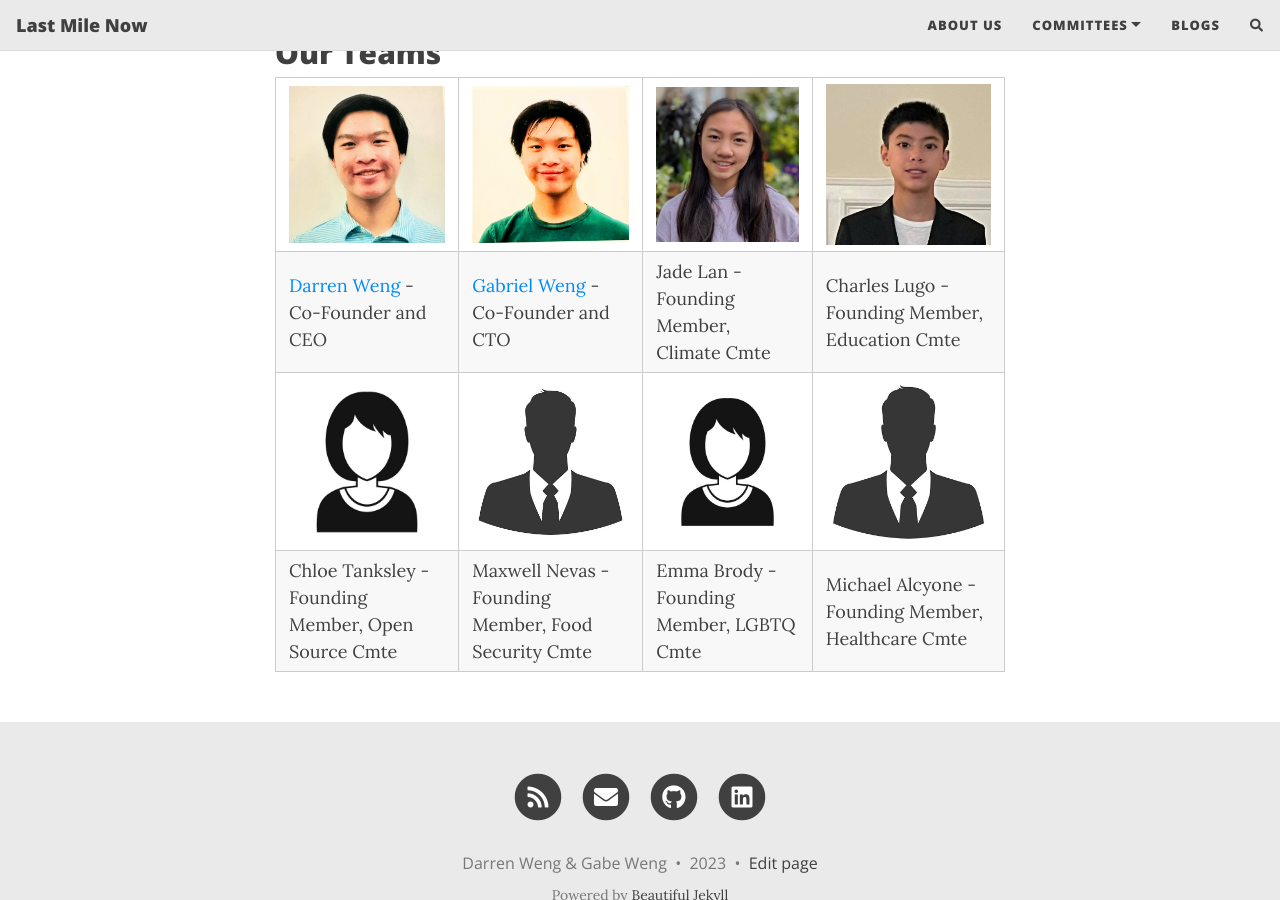
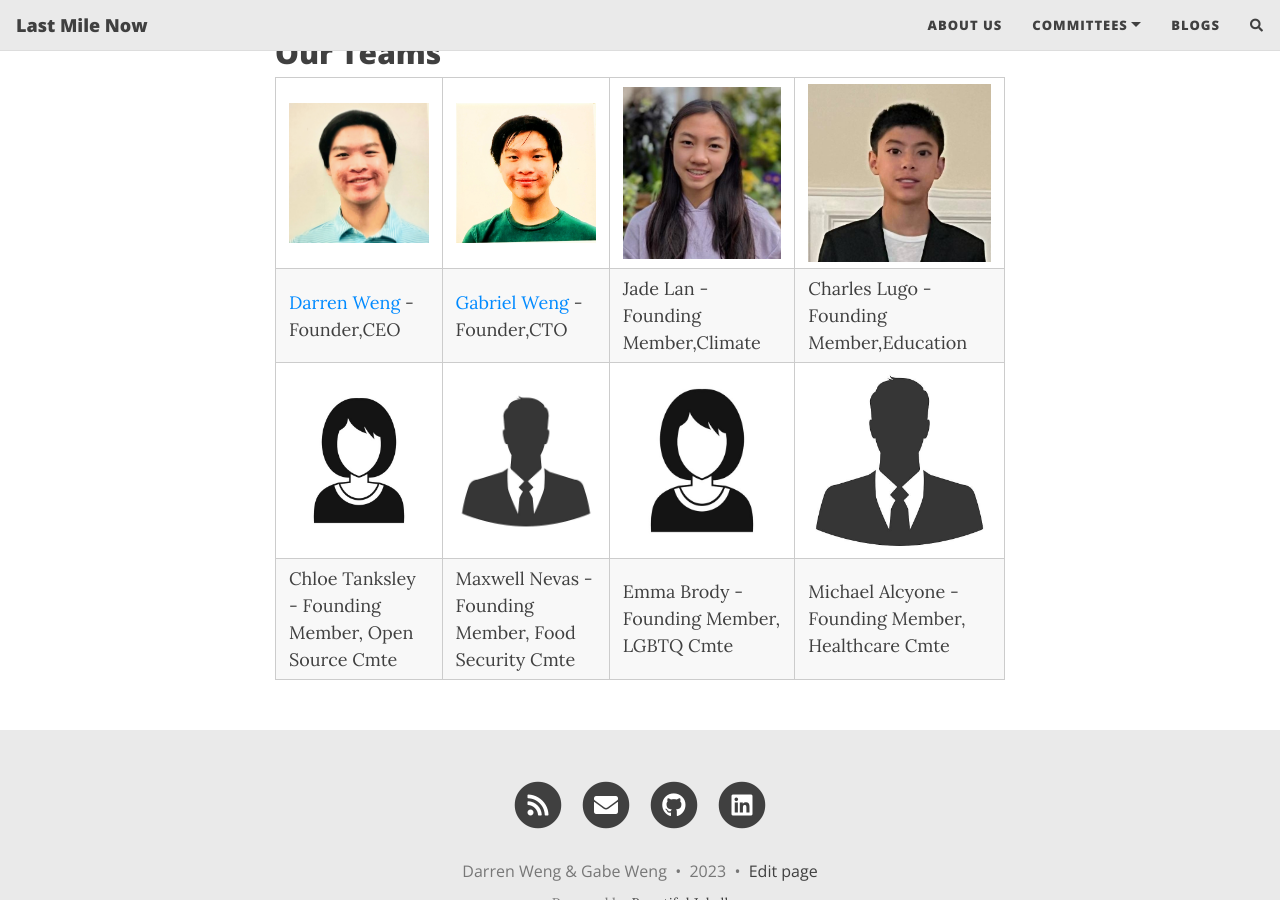
Before and after one commit to LastMileNow/lastmilenow.github.io, a Jekyll site: the page built from about.md, in a window 1280 px wide and 900 px high, scrolled down 1077 px. Built offline with Jekyll 4.4.1, drawn with Linux system fonts in a browser that asks for light colours; nearby versions of some CDN libraries; comment, search, counter and statistics services are not loaded.

Commit message:
formatting

```diff
--- a/about.md
+++ b/about.md
@@ -23,6 +23,6 @@
 
 | --- | --- | --- | --- |
 |<img src="https://raw.githubusercontent.com/LastMileNow/lastmilenow.github.io/main/assets/img/darren_weng.jpg" alt="Darren Weng" width=250 /> | <img src="https://raw.githubusercontent.com/LastMileNow/lastmilenow.github.io/main/assets/img/gabeweng.jpg" alt="Gabe Weng" width=250 /> | <img src="https://raw.githubusercontent.com/LastMileNow/lastmilenow.github.io/main/assets/img/JadeLan.jpg" alt="Jade" width=250 /> | <img src="https://raw.githubusercontent.com/LastMileNow/lastmilenow.github.io/main/assets/img/CharlesLugo.jpg" alt="Leslie" width=250 /> |
-| [Darren Weng](https://www.darrenweng.com) - Co-Founder and CEO | [Gabriel Weng](https://www.gabrielweng.com) -  Co-Founder and CTO | Jade Lan - Founding Member, Climate Cmte | Charles Lugo - Founding Member, Education Cmte |
+| [Darren Weng](https://www.darrenweng.com) - Founder,CEO | [Gabriel Weng](https://www.gabrielweng.com) - Founder,CTO | Jade Lan - Founding Member,Climate | Charles Lugo - Founding Member,Education |
 |<img src="https://raw.githubusercontent.com/LastMileNow/lastmilenow.github.io/main/assets/img/female_headshot.jpg" alt="" width=250 /> | <img src="https://raw.githubusercontent.com/LastMileNow/lastmilenow.github.io/main/assets/img/male_headshot.jpg" alt="" width=250 /> | <img src="https://raw.githubusercontent.com/LastMileNow/lastmilenow.github.io/main/assets/img/female_headshot.jpg" alt="" width=250 /> | <img src="https://raw.githubusercontent.com/LastMileNow/lastmilenow.github.io/main/assets/img/male_headshot.jpg" alt="" width=250 /> |
 | Chloe Tanksley - Founding Member, Open Source Cmte | Maxwell Nevas - Founding Member, Food Security Cmte | Emma Brody - Founding Member, LGBTQ Cmte| Michael Alcyone - Founding Member, Healthcare Cmte|
```
Also changed, not shown: healthcare.md (+1 -1 lines), opensource/index.md (+1 -1 lines).
